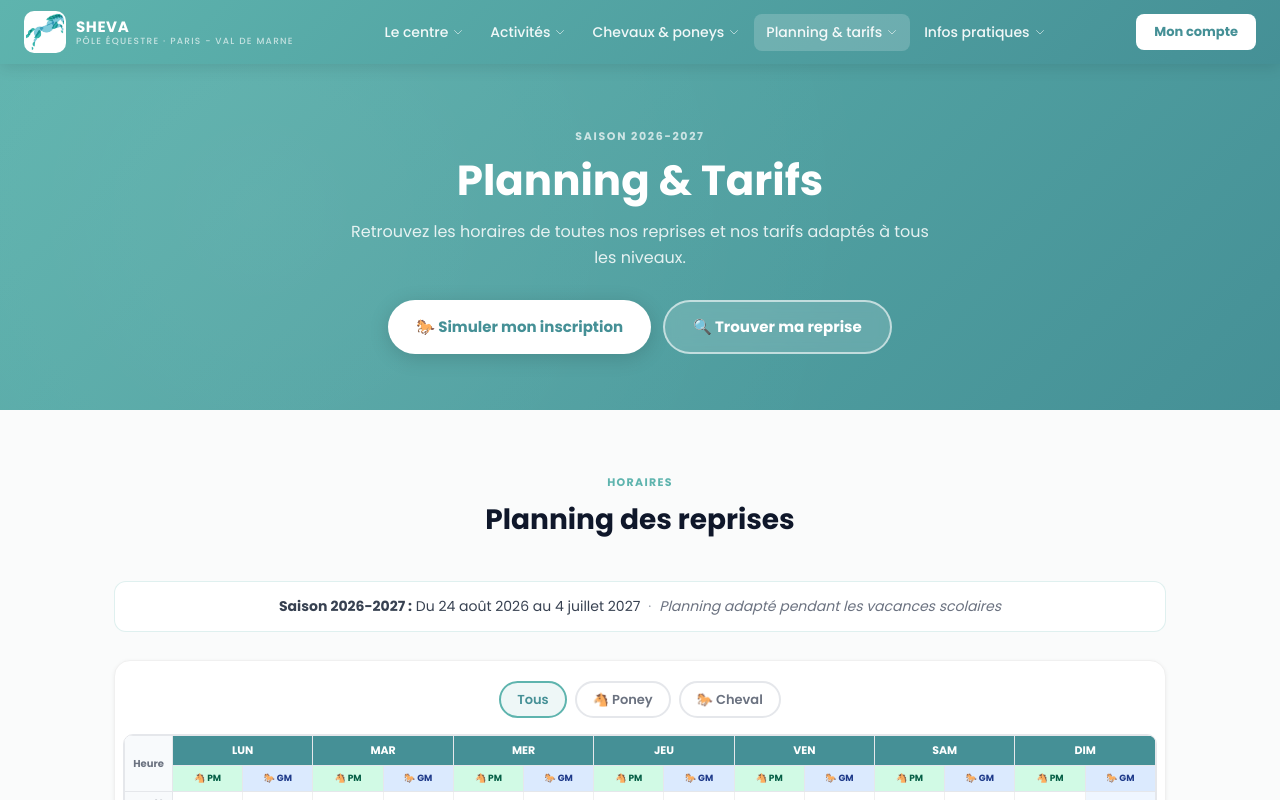
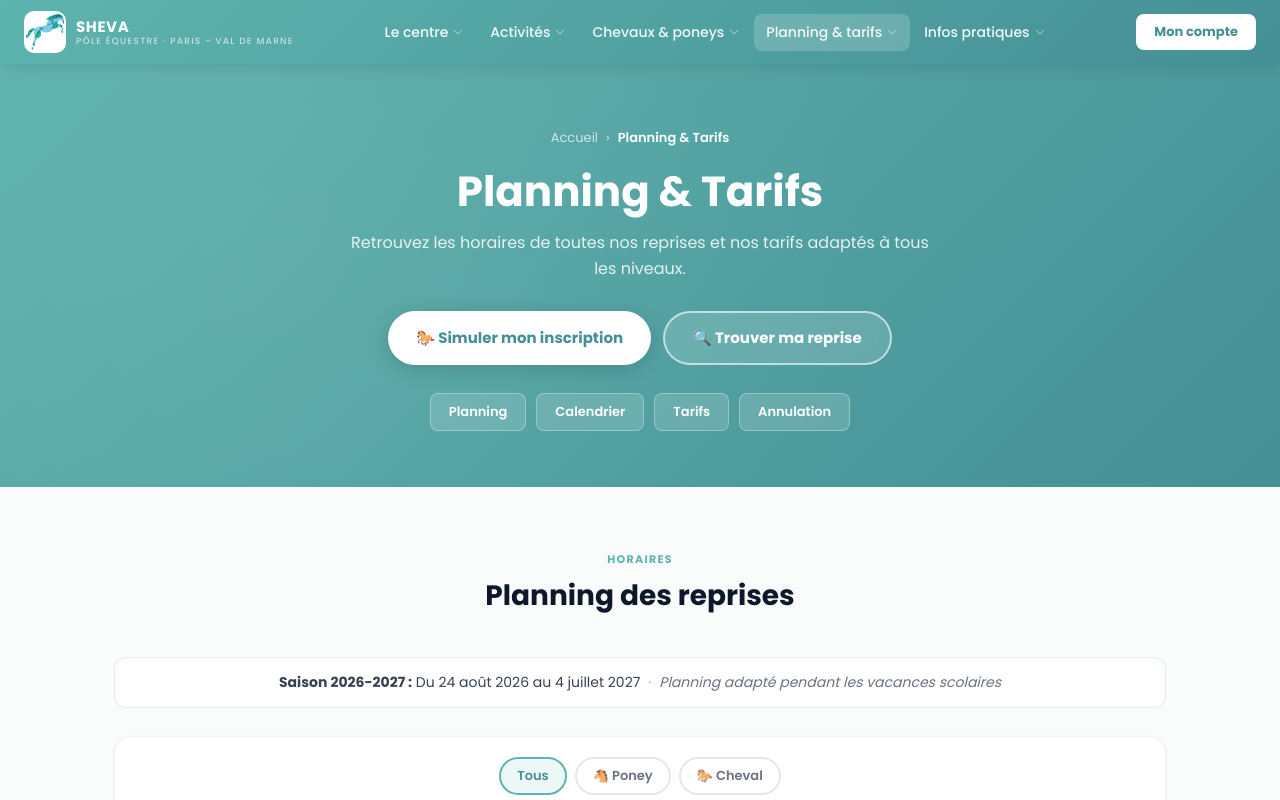
Before and after one commit to tibi2275/sheva-website, a Next.js app: page /planning in a window 1280 px wide. Shown: the top 800 px of the page. Built offline with nearby package versions, Linux system fonts and the light colour scheme.

Commit message:
page planning

```diff
--- a/app/planning/PlanningClient.tsx
+++ b/app/planning/PlanningClient.tsx
@@ -834,18 +834,25 @@ export default function PlanningClient() {
                             position: "relative",
                         }}
                     >
-                        <p
+                        {/* Breadcrumb */}
+                        <div
                             style={{
-                                fontSize: 11,
-                                fontWeight: 700,
-                                letterSpacing: "0.15em",
-                                textTransform: "uppercase" as const,
+                                display: "flex",
+                                alignItems: "center",
+                                justifyContent: "center",
+                                gap: 8,
+                                marginBottom: 20,
+                                fontSize: 13,
                                 color: "rgba(255,255,255,0.7)",
-                                marginBottom: 12,
                             }}
                         >
-                            SAISON {SAISON}
-                        </p>
+                            <Link href="/" style={{ color: "rgba(255,255,255,0.7)", textDecoration: "none" }}>
+                                Accueil
+                            </Link>
+                            <span>›</span>
+                            <span style={{ color: "white", fontWeight: 600 }}>Planning & Tarifs</span>
+                        </div>
+
                         <h1
                             style={{
                                 fontSize: "clamp(28px,5vw,42px)",
@@ -926,6 +933,41 @@ export default function PlanningClient() {
                                 🔍 Trouver ma reprise
                             </button>
                         </div>
+
+                        {/* Quick nav */}
+                        <div
+                            style={{
+                                display: "flex",
+                                flexWrap: "wrap",
+                                gap: 10,
+                                justifyContent: "center",
+                                marginTop: 28,
+                            }}
+                        >
+                            {[
+                                { label: "Planning",  href: "#planning" },
+                                { label: "Calendrier", href: "#calendrier" },
+                                { label: "Tarifs",    href: "#tarifs" },
+                                { label: "Annulation", href: "#annulation" },
+                            ].map((l) => (
+                                <a
+                                    key={l.href}
+                                    href={l.href}
+                                    style={{
+                                        padding: "8px 18px",
+                                        borderRadius: 8,
+                                        background: "rgba(255,255,255,0.15)",
+                                        border: "1px solid rgba(255,255,255,0.3)",
+                                        color: "white",
+                                        fontSize: 13,
+                                        fontWeight: 600,
+                                        textDecoration: "none",
+                                    }}
+                                >
+                                    {l.label}
+                                </a>
+                            ))}
+                        </div>
                     </div>
                 </section>
 
@@ -979,7 +1021,7 @@ export default function PlanningClient() {
                         </div>
 
                         {/* Calendrier vacances + forfaits */}
-                        <div className="planning-cal-grid">
+                        <div id="calendrier" className="planning-cal-grid">
                             <div
                                 style={{
                                     background: "white",
```
